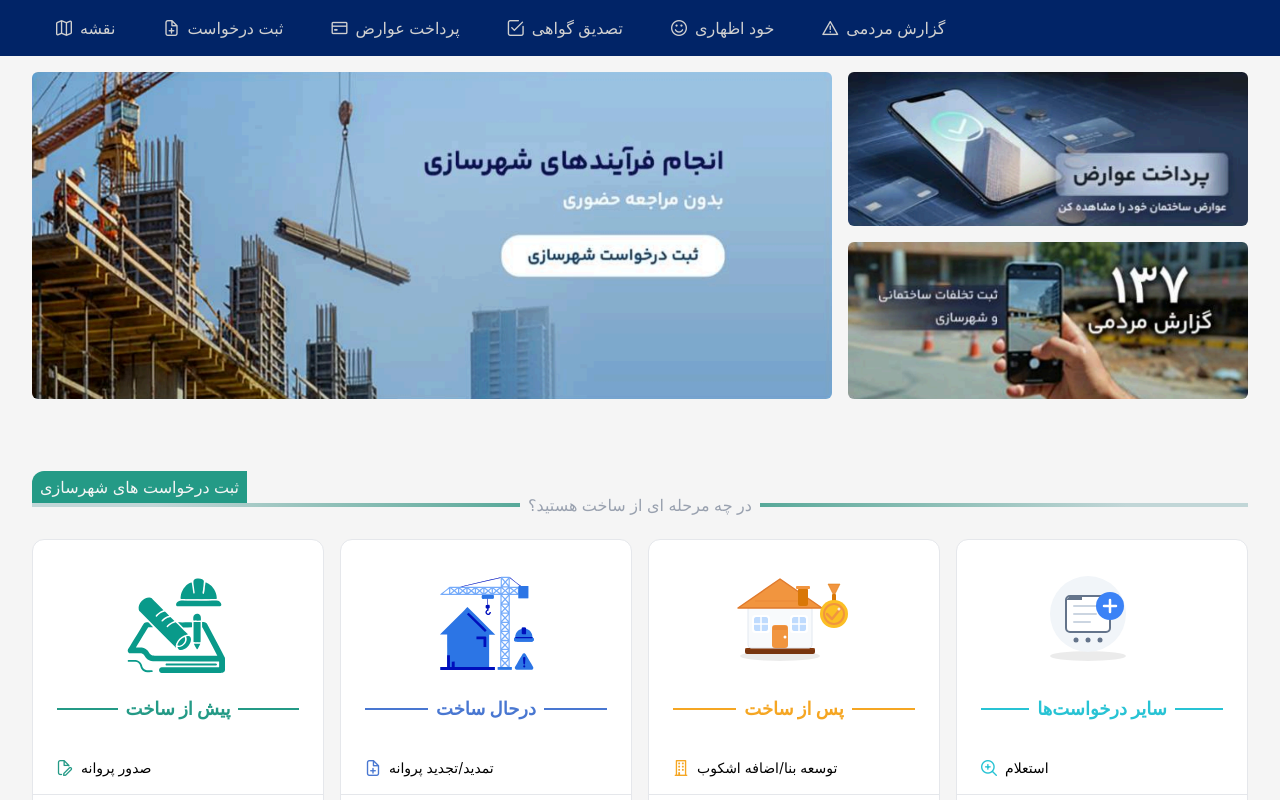
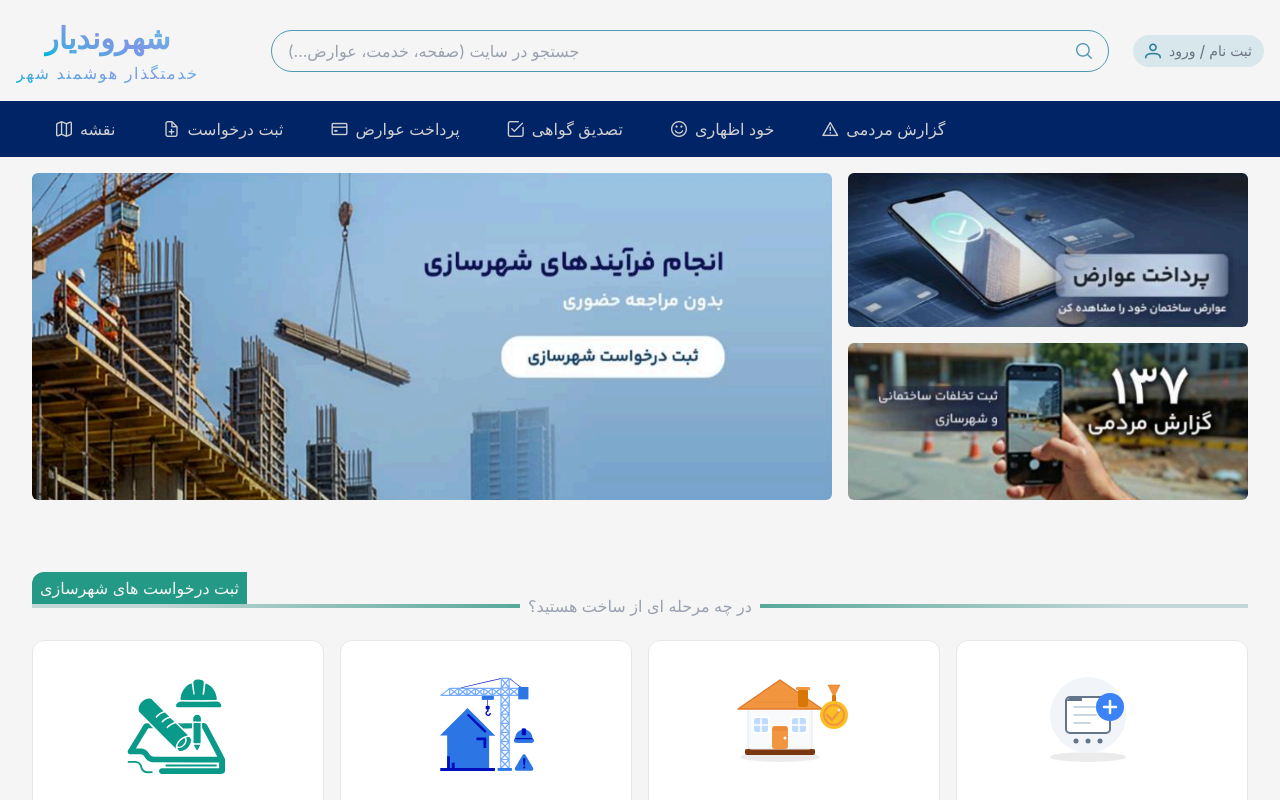
Before and after one commit to movhde/municipal-services-portal, a Vue app: page / in a window 1280 px wide. Shown: the top 800 px of the page. Built offline with nearby package versions, Linux system fonts and the light colour scheme; the HTML template or start-up script is replaced by a standard one.

Commit message:
change AppHeader component to AppNavbar and add main Appheader component

```diff
--- a/src/components/layout/AppHeader.vue
+++ b/src/components/layout/AppHeader.vue
@@ -1,64 +1,14 @@
-<script setup>
+<script setup lang="ts">
 import 'primeicons/primeicons.css'
-import { ref } from 'vue'
-
-const navLinks = [
-  { name: 'نقشه', icon: 'map', link: '/' },
-  { name: 'ثبت درخواست', icon: 'file-plus', link: '/' },
-  { name: 'پرداخت عوارض', icon: 'credit-card', link: '/' },
-  { name: 'تصدیق گواهی', icon: 'check-square', link: '/' },
-  { name: 'خود اظهاری', icon: 'face-smile', link: '/' },
-  { name: 'گزارش مردمی', icon: 'exclamation-triangle', link: '/' },
-]
-
-const isMenuOpen = ref(false)
-
-const toggleMenu = () => (isMenuOpen.value = !isMenuOpen.value)
-const closeMenu = () => (isMenuOpen.value = false)
+import AppLogo from '../ui/AppLogo.vue'
+import SearchBox from '../ui/SearchBox.vue'
+import LoginButton from '../ui/LoginButton.vue'
 </script>
 
 <template>
-  <nav class="bg-[#012467] w-full h-14 flex items-center justify-between px-6 lg:px-12">
-    <ul class="hidden lg:flex gap-8 text-[#d0d0d0]">
-      <li v-for="nav in navLinks" :key="nav.link">
-        <router-link
-          :to="nav.link"
-          class="flex items-center gap-2 text-base p-2 rounded-md hover:bg-white/20 transition outline-none"
-        >
-          <i :class="`pi pi-${nav.icon}`"></i>
-          {{ nav.name }}
-        </router-link>
-      </li>
-    </ul>
-    <button @click="toggleMenu" class="lg:hidden text-white text-2xl cursor-pointer outline-none">
-      <i class="pi pi-bars" style="font-size: 1.2rem"></i>
-    </button>
-  </nav>
-
-  <div
-    class="lg:hidden fixed inset-0 bg-black/40 z-40 transition-opacity duration-300"
-    :class="isMenuOpen ? 'opacity-100 visible' : 'opacity-0 invisible'"
-    @click="closeMenu"
-  ></div>
-
-  <aside
-    class="lg:hidden fixed top-0 right-0 h-full w-60 bg-[#012467] z-50 transform transition-transform duration-300 ease-in-out shadow-2xl p-4 flex flex-col gap-2"
-    :class="isMenuOpen ? 'translate-x-0' : 'translate-x-full'"
-  >
-    <button @click="closeMenu" class="self-end cursor-pointer outline-none text-white">
-      <i class="pi pi-times"></i>
-    </button>
-    <ul class="flex flex-col gap-2 text-[#d0d0d0]">
-      <li
-        v-for="nav in navLinks"
-        :key="nav.link"
-        class="hover:bg-white/20 rounded-md p-2 transition-all duration-200"
-      >
-        <router-link :to="nav.link" class="flex items-center gap-3 outline-none" @click="closeMenu">
-          <i :class="`pi pi-${nav.icon}`"></i>
-          {{ nav.name }}
-        </router-link>
-      </li>
-    </ul>
-  </aside>
+  <div class="w-full flex items-center gap-2 md:gap-6 px-4 py-4 md:py-2">
+    <app-logo />
+    <search-box />
+    <login-button />
+  </div>
 </template>
--- /dev/null
+++ b/src/components/layout/AppNavbar.vue
@@ -0,0 +1,64 @@
+<script setup>
+import 'primeicons/primeicons.css'
+import { ref } from 'vue'
+
+const navLinks = [
+  { name: 'نقشه', icon: 'map', link: '/' },
+  { name: 'ثبت درخواست', icon: 'file-plus', link: '/' },
+  { name: 'پرداخت عوارض', icon: 'credit-card', link: '/' },
+  { name: 'تصدیق گواهی', icon: 'check-square', link: '/' },
+  { name: 'خود اظهاری', icon: 'face-smile', link: '/' },
+  { name: 'گزارش مردمی', icon: 'exclamation-triangle', link: '/' },
+]
+
+const isMenuOpen = ref(false)
+
+const toggleMenu = () => (isMenuOpen.value = !isMenuOpen.value)
+const closeMenu = () => (isMenuOpen.value = false)
+</script>
+
+<template>
+  <nav class="bg-[#012467] w-full h-14 flex items-center justify-between px-6 lg:px-12">
+    <ul class="hidden lg:flex gap-8 text-[#d0d0d0]">
+      <li v-for="nav in navLinks" :key="nav.link">
+        <router-link
+          :to="nav.link"
+          class="flex items-center gap-2 text-base p-2 rounded-md hover:bg-white/20 transition outline-none"
+        >
+          <i :class="`pi pi-${nav.icon}`"></i>
+          {{ nav.name }}
+        </router-link>
+      </li>
+    </ul>
+    <button @click="toggleMenu" class="lg:hidden text-white text-2xl cursor-pointer outline-none">
+      <i class="pi pi-bars" style="font-size: 1.2rem"></i>
+    </button>
+  </nav>
+
+  <div
+    class="lg:hidden fixed inset-0 bg-black/40 z-40 transition-opacity duration-300"
+    :class="isMenuOpen ? 'opacity-100 visible' : 'opacity-0 invisible'"
+    @click="closeMenu"
+  ></div>
+
+  <aside
+    class="lg:hidden fixed top-0 right-0 h-full w-60 bg-[#012467] z-50 transform transition-transform duration-300 ease-in-out shadow-2xl p-4 flex flex-col gap-2"
+    :class="isMenuOpen ? 'translate-x-0' : 'translate-x-full'"
+  >
+    <button @click="closeMenu" class="self-end cursor-pointer outline-none text-white">
+      <i class="pi pi-times"></i>
+    </button>
+    <ul class="flex flex-col gap-2 text-[#d0d0d0]">
+      <li
+        v-for="nav in navLinks"
+        :key="nav.link"
+        class="hover:bg-white/20 rounded-md p-2 transition-all duration-200"
+      >
+        <router-link :to="nav.link" class="flex items-center gap-3 outline-none" @click="closeMenu">
+          <i :class="`pi pi-${nav.icon}`"></i>
+          {{ nav.name }}
+        </router-link>
+      </li>
+    </ul>
+  </aside>
+</template>
--- /dev/null
+++ b/src/components/ui/AppLogo.vue
@@ -0,0 +1,14 @@
+<template>
+  <div class="hidden md:flex flex-col w-fit items-center pr-12 py-2">
+    <h1
+      class="bg-linear-to-tr from-cyan-500 via-[#7c96e5] to-[#4ac8e6] bg-clip-text text-transparent font-black text-5xl md:text-3xl leading-normal"
+    >
+      شهروندیار
+    </h1>
+    <h3
+      class="bg-linear-to-tr from-cyan-500 via-[#7c96e5] to-[#4ac8e6] bg-clip-text text-transparent text-base leading-normal tracking-widest whitespace-nowrap"
+    >
+      خدمتگذار هوشمند شهر
+    </h3>
+  </div>
+</template>
--- /dev/null
+++ b/src/components/ui/LoginButton.vue
@@ -0,0 +1,18 @@
+<template>
+  <div class="w-fit px-3 py-1 flex items-center gap-2 bg-[#d7e7ec] rounded-2xl">
+    <i class="pi pi-user text-[#2a7e97]"> </i>
+    <div class="flex items-center gap-1 text-gray-500">
+      <RouterLink
+        to="/login"
+        class="text-xs md:text-sm hover:text-[#2a7e97] transition-colors duration-300"
+        >ورود</RouterLink
+      >
+      <span>/</span>
+      <RouterLink
+        to="/register"
+        class="text-xs md:text-sm whitespace-nowrap hover:text-[#2a7e97] transition-colors duration-300"
+        >ثبت نام</RouterLink
+      >
+    </div>
+  </div>
+</template>
--- /dev/null
+++ b/src/components/ui/SearchBox.vue
@@ -0,0 +1,18 @@
+<script setup lang="ts">
+import { ref } from 'vue'
+
+const searchQuery = ref('')
+</script>
+
+<template>
+  <div
+    class="w-full rounded-3xl border border-[#4f9ab1] px-4 py-2 hover:shadow-md hover:shadow-[#d7e7ec] transition-shadow duration-300 flex items-center gap-4 justify-between"
+  >
+    <input
+      v-model="searchQuery"
+      placeholder="جستجو در سایت (صفحه، خدمت، عوارض...)"
+      class="focus:outline-none w-full placeholder:text-gray-400 text-xs md:text-base"
+    />
+    <i class="pi pi-search text-[#4f9ab1]"></i>
+  </div>
+</template>
--- a/src/views/LandingView.vue
+++ b/src/views/LandingView.vue
@@ -6,13 +6,17 @@ import { serviceSections } from '@/data/service-sections'
 import FaqSection from '@/components/landing/FaqSection.vue'
 import TaxCategories from '@/components/landing/TaxCategories.vue'
 import AppFooter from '@/components/layout/AppFooter.vue'
+import AppNavbar from '@/components/layout/AppNavbar.vue'
 </script>
 
 <template>
   <div class="bg-[#f5f5f5] w-full min-h-screen flex flex-col gap-10">
-    <div class="flex flex-col gap-4">
+    <div class="flex flex-col">
       <AppHeader />
-      <HeroSection />
+      <div class="flex flex-col gap-4">
+        <AppNavbar />
+        <HeroSection />
+      </div>
     </div>
     <div>
       <ServiceSection :sections="serviceSections" />
```
